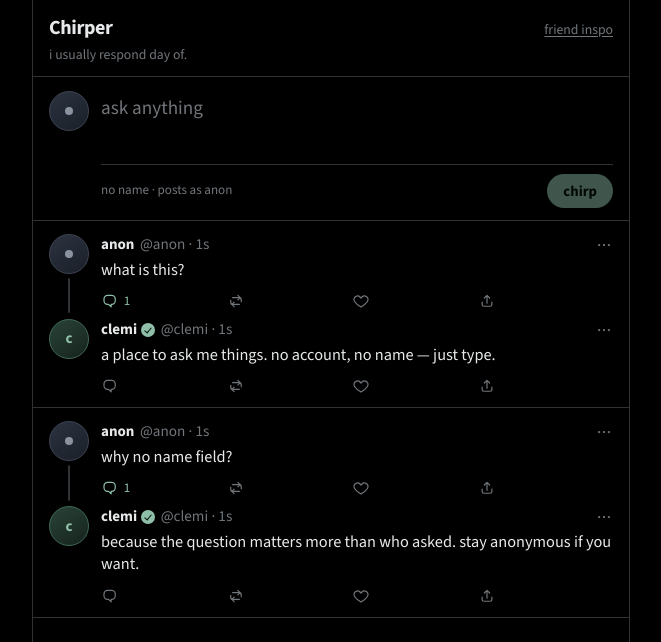
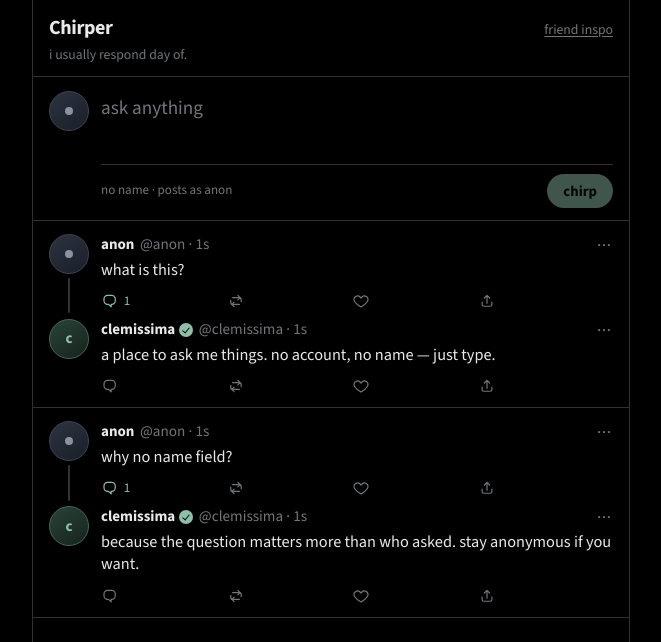
Before and after one commit to clemissimacodes/supergirl, a Next.js app: page / in a window 1280 px wide. Shown: the top 642 px of the page, without its empty margins (309-970 px from the left). Built offline with nearby package versions, Linux system fonts and the light colour scheme.

Commit message:
Use @clemissima as the host handle
Reply tweets show name and handle as clemissima.

Co-authored-by: clemissimacodes <clemissimacodes@users.noreply.github.com>

```diff
--- a/src/components/Feed.tsx
+++ b/src/components/Feed.tsx
@@ -100,8 +100,8 @@ export function Feed({ entries }: FeedProps) {
                 </div>
                 <PostBody
                   kind="host"
-                  name="clemi"
-                  handle="@clemi"
+                  name="clemissima"
+                  handle="@clemissima"
                   at={entry.answeredAt!}
                   body={entry.answer!}
                 />
```
Also changed, not shown: 1 other file (tests, documents, lock files or other folders).
